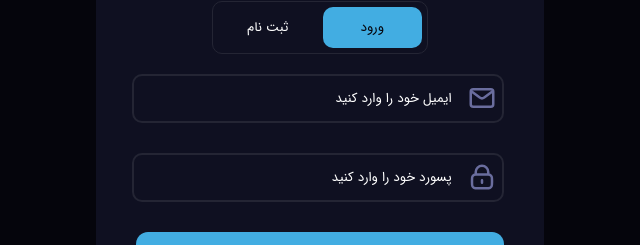
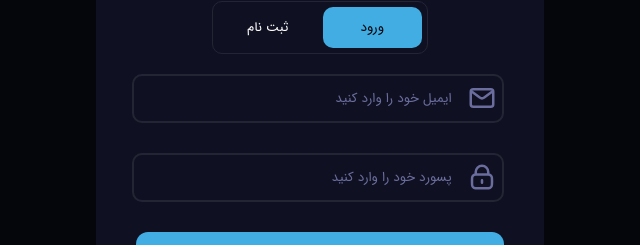
Before and after one commit to mohammadkhani76/dashboard, a React (Vite) app: page / in a window 1280 px wide. Shown: the part 269-514 px from the top of the page, without its empty margins (320-960 px from the left). Built offline with nearby package versions, Linux system fonts and the light colour scheme.

Commit message:
updated color input

```diff
--- a/src/assets/pages/Auth/_component/Form.module.css
+++ b/src/assets/pages/Auth/_component/Form.module.css
@@ -39,8 +39,10 @@ label > input {
   border: none;
   font-family: "iranSans";
   caret-color: var(--color-3);
+  color: var(--color-6);
+
   &::placeholder {
-    color: var(--color-6);
+    color: var(--color-5);
   }
   &:focus {
     outline: none;
```
